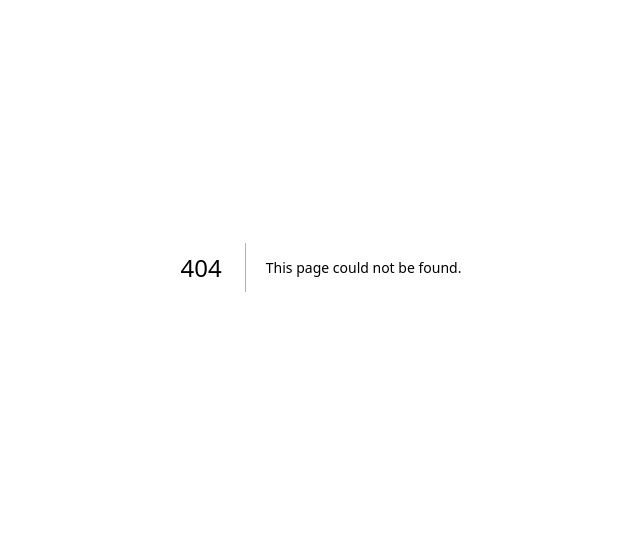
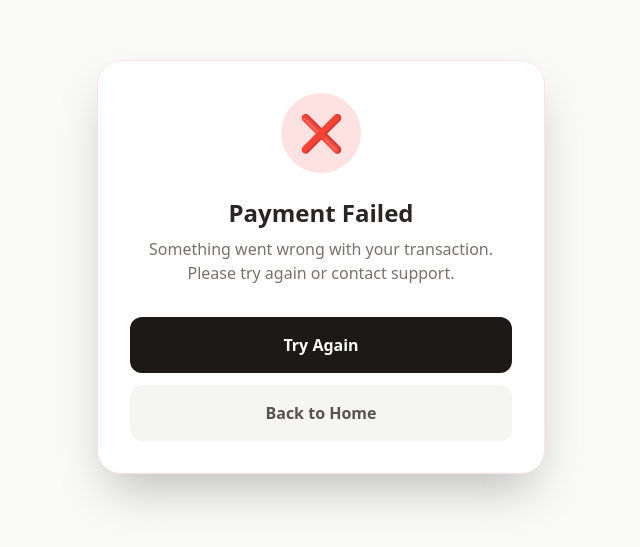
Before and after one commit to endunvyrantinie/up, a Next.js app: page /failure in a window 1280 px wide. Before the commit this address had no page. Shown: the part 133-680 px from the top of the page, without its empty margins (319-959 px from the left). Built offline with nearby package versions, Linux system fonts and the light colour scheme.

Commit message:
failure page

```diff
--- /dev/null
+++ b/app/failure/page.tsx
@@ -0,0 +1,32 @@
+'use client';
+
+import Link from 'next/link';
+
+export default function FailurePage() {
+  return (
+    <div className="min-h-screen flex items-center justify-center bg-stone-50 p-4">
+      <div className="bg-white p-8 rounded-3xl shadow-2xl w-full max-w-md border border-red-100 text-center">
+        <div className="w-20 h-20 bg-red-100 rounded-full flex items-center justify-center mx-auto mb-6">
+          <span className="text-4xl">❌</span>
+        </div>
+        <h2 className="text-2xl font-bold text-stone-800 mb-2">Payment Failed</h2>
+        <p className="text-stone-500 mb-8">Something went wrong with your transaction. Please try again or contact support.</p>
+
+        <div className="space-y-3">
+          <Link
+            href="/recharge"
+            className="block w-full bg-stone-900 text-white p-4 rounded-xl font-bold hover:bg-stone-800 transition"
+          >
+            Try Again
+          </Link>
+          <Link
+            href="/home"
+            className="block w-full bg-stone-100 text-stone-600 p-4 rounded-xl font-bold hover:bg-stone-200 transition"
+          >
+            Back to Home
+          </Link>
+        </div>
+      </div>
+    </div>
+  );
+}
```
